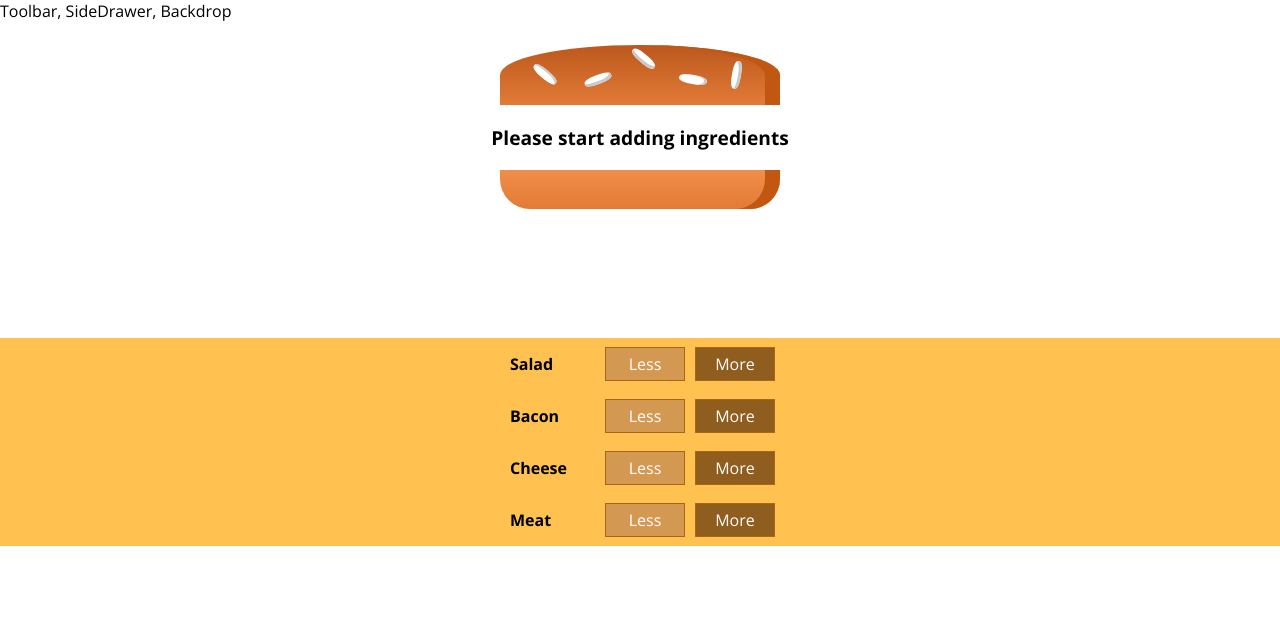
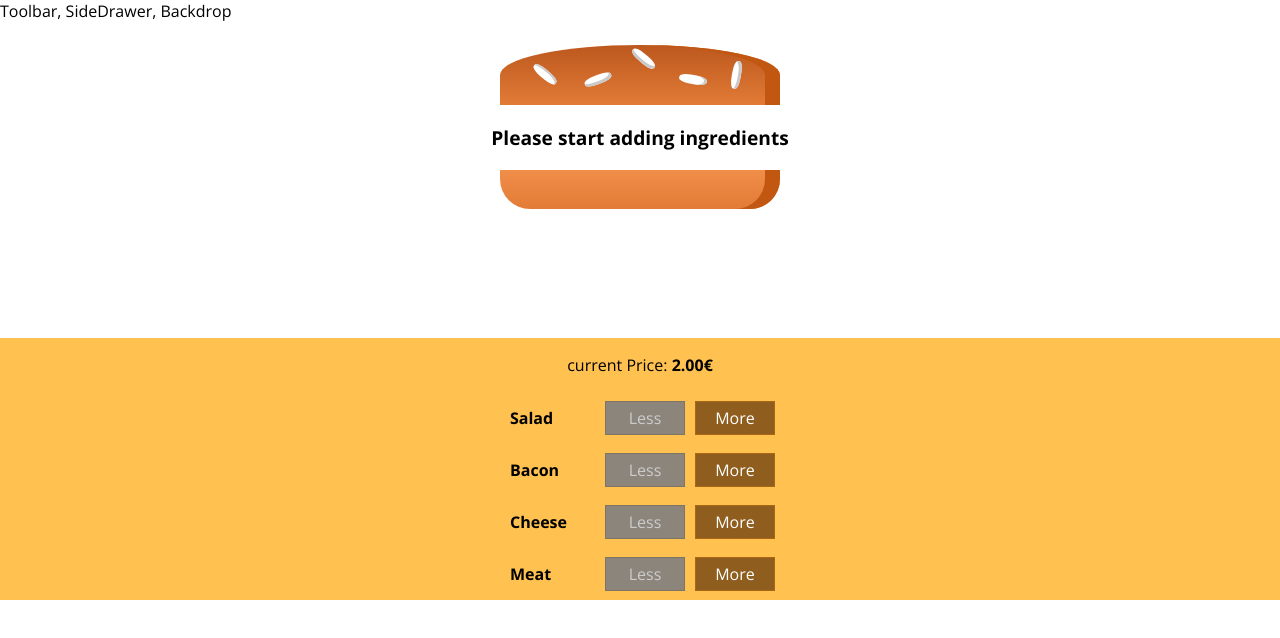
Before and after one commit to ainaperez/react-the-complete-course, a React (Create React App) app in the folder burger_builder/: page / in a window 1280 px wide. Shown: the top 638 px of the page. Built offline with nearby package versions, Linux system fonts and the light colour scheme.

Commit message:
price update

```diff
--- a/burger_builder/src/components/Burger/BuildControls/BuildControl/BuildControl.js
+++ b/burger_builder/src/components/Burger/BuildControls/BuildControl/BuildControl.js
@@ -6,7 +6,7 @@ const buildControl = (props) => (
         <div className={classes.Label}>{props.label}</div>
         <button onClick={props.removed}
         className={classes.Less}
-        diasbled={props.disabled}>Less</button>
+        disabled={props.disabled} >Less</button>
         <p>{props.quantity}</p>
         <button onClick={props.added} className={classes.More}>More</button>
     </div>
--- a/burger_builder/src/components/Burger/BuildControls/BuildControl/BuildControl.module.css
+++ b/burger_builder/src/components/Burger/BuildControls/BuildControl/BuildControl.module.css
@@ -16,7 +16,7 @@
     outline: none;
 }
 .BuildControl button:disabled {
-    background-color: #AC9980;
+    background-color: #8b857c;
     border: 1px solid #7E7365;
     color: #ccc;
     cursor: default;
--- a/burger_builder/src/components/Burger/BuildControls/BuildControls.js
+++ b/burger_builder/src/components/Burger/BuildControls/BuildControls.js
@@ -15,6 +15,7 @@ const buildControls = (props) =>{
 
     return(
         <div className={classes.BuildControls}>
+            <p>current Price: <strong>{props.price.toFixed(2)}€</strong></p>
             {controls.map(ctrl => (
 
                 <BuildControl
--- a/burger_builder/src/containers/BurgerBuilder/BurgerBuilder.js
+++ b/burger_builder/src/containers/BurgerBuilder/BurgerBuilder.js
@@ -27,14 +27,14 @@ class BurgerBuilder extends Component {
 
         const oldCount = this.state.ingredients[type];
 
-        const updatedCount = oldCount +1;
+        const updatedCount = oldCount + 1;
 
         const updatedIngredients ={
             ...this.state.ingredients
         };
         updatedIngredients[type] = updatedCount;
         const priceAddition = INGREDIENT_PRICES[type];
-        const oldPrice = this.state.ingredients.price;
+        const oldPrice = this.state.price;
         const newPrice = oldPrice + priceAddition;
         this.setState({price: newPrice, ingredients: updatedIngredients});
     }
@@ -53,7 +53,7 @@ class BurgerBuilder extends Component {
         };
         updatedIngredients[type] = updatedCounted;
         const priceSubstraction = INGREDIENT_PRICES[type];
-        const oldPrice = this.state.ingredients.price;
+        const oldPrice = this.state.price;
         const newPrice = oldPrice - priceSubstraction;
         this.setState({price: newPrice, ingredients: updatedIngredients})
     }
@@ -66,7 +66,7 @@ class BurgerBuilder extends Component {
         }
 
         for(let key in disabledInfo){
-        disabledInfo[key] = disabledInfo[key] <= 0
+        disabledInfo[key] = (disabledInfo[key] <= 0);
         }
 
         return(
@@ -74,10 +74,12 @@ class BurgerBuilder extends Component {
                 <div>
                     <Burger ingredients={this.state.ingredients} />
                 </div>
+
                 <BuildControls
                     ingredientAdded={this.addIngredientHandler}
                     ingredientRemoved={this.removeIngredientHandler}
-                    disabled={disabledInfo} />
+                    disabled={disabledInfo}
+                    price={this.state.price} />
             </Aux>
         );
     }
```
